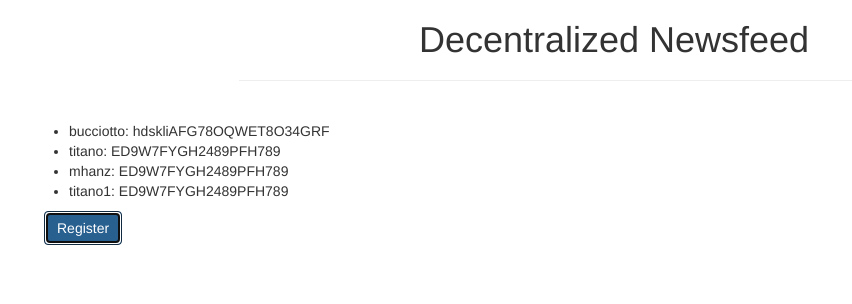
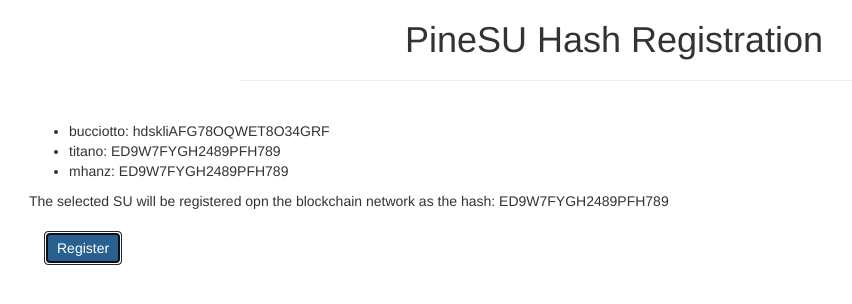
Before and after one commit to plspeziali/PineSU, a website with bundled scripts: page dapp/src/index.html in a window 1280 px wide. Both pictures are taken after a click on the button "Register". Shown: the whole page, without its empty margins (26-878 px from the left). Built offline with nearby package versions, Linux system fonts and the light colour scheme; files whose address does not match are found by name.

Commit message:
Funziona blockchain

```diff
--- a/dapp/src/index.html
+++ b/dapp/src/index.html
@@ -20,21 +20,24 @@
     <![endif]-->
   </head>
   <body>
+
     <div class="container">
       <div class="row">
         <div class="col-xs-12 col-sm-8 col-sm-push-2">
-          <h1 class="text-center">Decentralized Newsfeed</h1>
+          <h1 class="text-center">PineSU Hash Registration</h1>
           <hr/>
           <br/>
         </div>
       </div>
 
-      <div class="row">
+      <div class="row" id="defineSU">
         <ul id="listSU"></ul>
       </div>
+      <br>
       <!-- <button class="btn btn-default" type="button" class="addProd">Add Product</button> -->
-      <button type="submit" data-dismiss="modal" class="btn btn-primary addSU">Register</button>
-      <div id="prova"></div>
+      <button class="btn btn-primary addSU">Register</button>
+      <div class="alertSU"><br></div>
+      <div id="SURow"><br></div>
     </div>
 
 
--- a/dapp/src/js/app.js
+++ b/dapp/src/js/app.js
@@ -1,6 +1,8 @@
 App = {
   web3Provider: null,
   contracts: {},
+  hashValue: "",
+  registeredHashes: [],
 
   initWeb3: async function() {
     // Modern dapp browsers...
@@ -58,11 +60,13 @@ App = {
     $.getJSON('./latest_hashes.json', function(data) {
       // Get the necessary contract artifact file and instantiate it with truffle-contract
       console.log(data);
-      for(el of data){
+      for(el of data.slice(0,data.length-1)){
         $('#listSU').append("<li>"+el.name+": "+el.hash+"</li>");
       }
+      App.hashValue = data[data.length-1].hash;
+      $('#defineSU').append("The selected SU will be registered opn the blockchain network as the hash: "+App.hashValue);
+    });
 
-    });
 
     App.contracts.SURegistry.deployed().then(function(instance){
       postInstance = instance;
@@ -75,12 +79,13 @@ App = {
       for (var i = 1; i <= counts; i ++) {
         postInstance.registry(i).then(function(result)
         {
-          console.log("Hash:" +result[0]);
+          console.log("Hash: " +result);
 
           var newsRow = $('#SURow');
           var postTemplate = $('#postTemplate');
 
-          postTemplate.find('.panel-title').text(result[0]);
+          postTemplate.find('.panel-title').text(result);
+          App.registeredHashes.push(result);
           newsRow.append(postTemplate.html());
          });
       }
@@ -93,13 +98,19 @@ App = {
 
 
   AddSU:function(event){
-    var post = document.getElementById('post').value
-    var postInstance;
-    App.contracts.news.deployed().then(function(instance){
-      postInstance = instance;
-      return postInstance.addSUs(post);
-    });
-    console.log("Storage Unit(s) registered");
+    var post = App.hashValue;
+    if(!App.registeredHashes.includes(post)){
+      var postInstance;
+      App.contracts.SURegistry.deployed().then(function(instance){
+        postInstance = instance;
+        return postInstance.addSU(post);
+      });
+      console.log("Storage Unit(s) registered");
+    } else {
+      $('.alertSU').append('<div class="alert alert-danger alert-dismissible fade in">'+
+      +'<a href="#" class="close" data-dismiss="alert" aria-label="close">&times;</a>'+
+      +'<strong>Error!</strong> This Storage Unit(s) Hash has already been registered.</div>');
+    }
   },
 };
 
```
Also changed, not shown: README.md, favicon.png (renamed from dapp/src/favicon.png).
